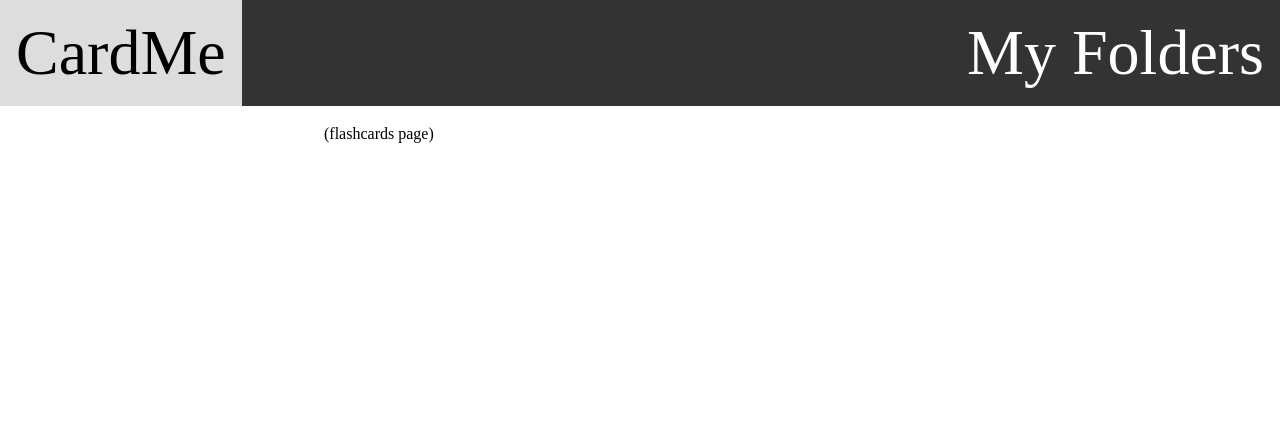
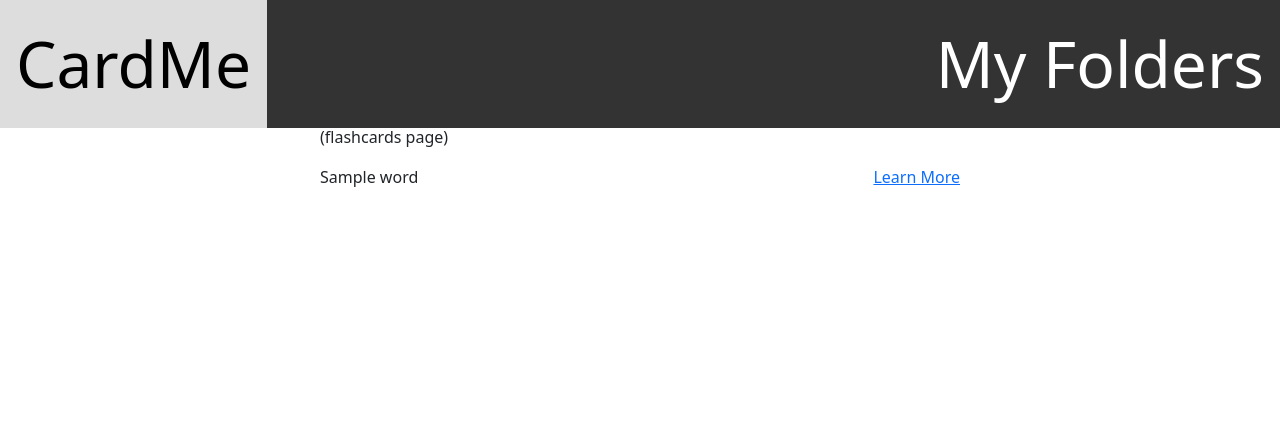
Before and after one commit to JacksonHagood/CardMe, a Python web app: template templates/flashcards.html in a window 1280 px wide. Shown: the top 429 px of the page. Run offline with Jinja, Linux system fonts and the light colour scheme; the template is opened without the code that fills it: most values are stand-ins (such as "Sample title", 1, 10 or a date in 2020).

Commit message:
set up flashcards page

```diff
--- a/static/css/style.css
+++ b/static/css/style.css
@@ -128,3 +128,12 @@
     top: 50%;
     left: 50%;
 }
+
+.flashcards-pane {
+    display: flex;
+    justify-content: space-between;
+}
+
+.flashcards-pane .individual {
+    font-family: 'Gill Sans', 'Gill Sans MT', Calibri, 'Trebuchet MS', sans-serif;
+}
--- a/templates/flashcards.html
+++ b/templates/flashcards.html
@@ -4,6 +4,8 @@
 <html>
     <head>
         <link id = "theme" rel = "stylesheet" type = "text/css" href = "{{url_for('static', filename='css/style.css')}}"/>
+        <!-- CSS only -->
+        <link href="https://cdn.jsdelivr.net/npm/bootstrap@5.1.3/dist/css/bootstrap.min.css" rel="stylesheet" integrity="sha384-1BmE4kWBq78iYhFldvKuhfTAU6auU8tT94WrHftjDbrCEXSU1oBoqyl2QvZ6jIW3" crossorigin="anonymous">
     </head>
 
     <body>
@@ -15,11 +17,40 @@
         <div class = main>
             <p>
                 (flashcards page)
+                <div class = "flashcards-pane">
+                {%for (word, definition, link) in data%}
+
+                    <div id="{{index}}" onclick="changeText(this)">
+                        <div class="word" style="display: block">
+                            {{word}}
+                        </div>
+                        <div class="def" style="display: none;">
+                            {{definition}}
+                        </div>
+                    </div>
+                    <a href="{{link}}">
+                        Learn More
+                    </a>
+
+                {%endfor%}
+                </div>
             </p>
         </div>
 
         <div class = footer>
             <p>CSCE 315 Section 900 Team 3</p>
         </div>
+        <script>
+            function changeText(elem) {
+                if (elem.getElementsByClassName("word")[0].style.display == "none") {
+                    elem.getElementsByClassName("word")[0].style.display = "block";
+                    elem.getElementsByClassName("def")[0].style.display = "none";
+                }
+                else {
+                    elem.getElementsByClassName("word")[0].style.display = "none";
+                    elem.getElementsByClassName("def")[0].style.display = "block";
+                }
+            }
+        </script>
     </body>
 </html>
```
